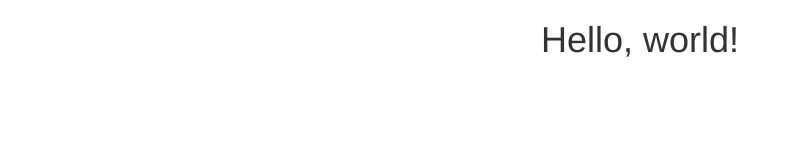
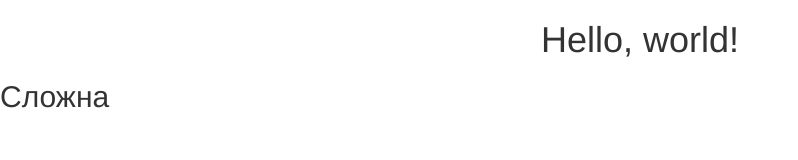
Before and after one commit to karimovartur99/karimovartur99.github.io, a plain HTML site: page index.html in a window 1280 px wide. Shown: the whole page, without its empty margins (0-798 px from the left). Drawn offline with nearby package versions, Linux system fonts and the light colour scheme.

Commit message:
Заголовок

```diff
--- a/index.html
+++ b/index.html
@@ -20,6 +20,7 @@
   </head>
   <body>
     <h1 class="text-center main-header">Hello, world!</h1>
+    <h2>Сложна</h2>
 
     <!-- jQuery (necessary for Bootstrap's JavaScript plugins) -->
     <script src="https://ajax.googleapis.com/ajax/libs/jquery/1.12.4/jquery.min.js"></script>
```
